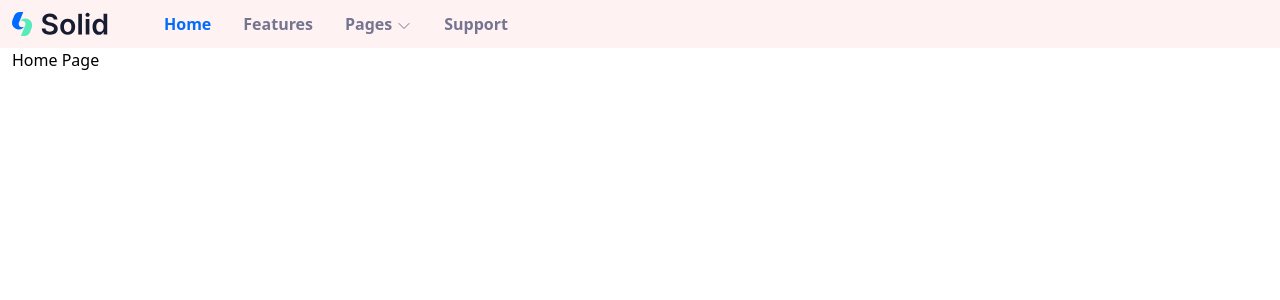
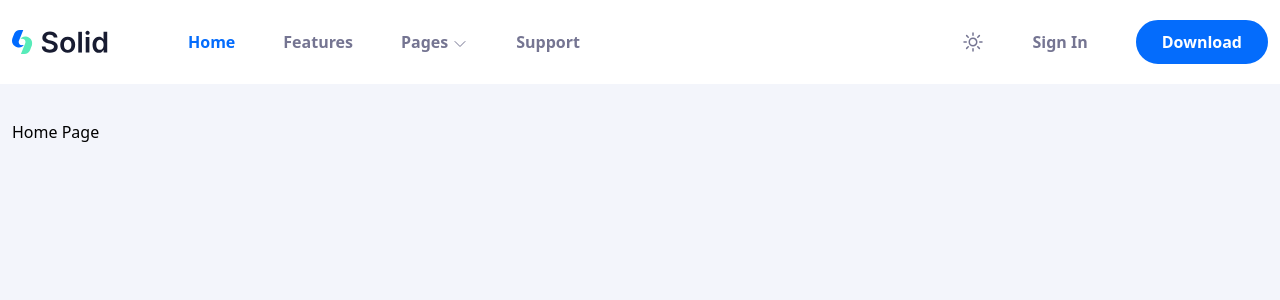
Before and after one commit to Ceci007/solid-landing-page, a React (Vite) app: page / in a window 1280 px wide. Shown: the top 300 px of the page. Built offline with nearby package versions, Linux system fonts and the light colour scheme.

Commit message:
Finish navbar styles

```diff
--- a/src/App.jsx
+++ b/src/App.jsx
@@ -13,8 +13,9 @@ import './App.css'
 function App() {
   return (
     <BrowserRouter>
+      <div className="bg-light-200 w-full h-screen">
         <Navbar />
-    <main className="md:max-w-7xl mx-auto px-5 md:px-3">
+        <main className="pt-30 md:max-w-7xl mx-auto px-5 md:px-3">
         <Routes>
           <Route path="/" element={<Home />} exact />
           <Route path="/features" element={<Features />} exact />
@@ -24,6 +25,7 @@ function App() {
           <Route path="*" element={<Navigate replace to="/404" />} />
         </Routes>
         </main>
+      </div>
     </BrowserRouter>
   )
 }
--- a/src/components/Navbar.jsx
+++ b/src/components/Navbar.jsx
@@ -4,13 +4,14 @@ import { NavLink } from 'react-router-dom';
 
 const Navbar = () => {
   return (
-    <header className="md:max-w-7xl mx-auto py-3 px-5 md:px-3 bg-red-50 flex items-center justify-between">
+    <header className="fixed top-0 left-[50%] translate-x-[-50%] md:max-w-7xl mx-auto py-5 px-5 md:px-3 bg-white flex items-center w-full justify-between">
     <div className="flex">
       <div>
         <img src={logo} width={96} height={32} />
       </div>
-      <nav className="hidden md:ml-14 md:block">
-        <ul className="flex space-x-8">
+      <div className="hidden lg:flex lg:justify-between">
+        <nav className="lg:ml-20">
+          <ul className="flex space-x-12 cursor-pointer">
             <li>
               <NavLink
                 to="/"
@@ -65,7 +66,19 @@ const Navbar = () => {
           </ul>
         </nav>
       </div>
-    <div className="block md:hidden">
+    </div>
+    <div className="hidden lg:flex">
+      <div className="flex items-center space-x-12 cursor-pointer">
+        <div>
+          <svg xmlns="http://www.w3.org/2000/svg" fill="none" viewBox="0 0 24 24" strokeWidth={1.5} stroke="currentColor" className="size-6 text-gray-300">
+            <path strokeLinecap="round" strokeLinejoin="round" d="M12 3v2.25m6.364.386-1.591 1.591M21 12h-2.25m-.386 6.364-1.591-1.591M12 18.75V21m-4.773-4.227-1.591 1.591M5.25 12H3m4.227-4.773L5.636 5.636M15.75 12a3.75 3.75 0 1 1-7.5 0 3.75 3.75 0 0 1 7.5 0Z" />
+          </svg>
+        </div>
+        <button className="border-none bg-transparent text-gray-300 font-semibold hover:text-primary-500 transition-all">Sign In</button>
+        <button className="border-2 border-primary-500 bg-primary-500 py-2 px-6 rounded-4xl text-white font-semibold hover:bg-primary-600 hover:border-primary-600 transition-all">Download</button>
+      </div>
+    </div>
+    <div className="block lg:hidden">
       <svg xmlns="http://www.w3.org/2000/svg" fill="none" viewBox="0 0 24 24" strokeWidth="1.5" stroke="currentColor" className="size-6">
         <path strokeLinecap="round" strokeLinejoin="round" d="M3.75 6.75h16.5M3.75 12h16.5m-16.5 5.25h16.5" />
       </svg>
--- a/src/index.css
+++ b/src/index.css
@@ -2,9 +2,12 @@
 
 
 @theme {
+  --color-primary-600: oklch(0.4132 0.1727 259.9);
   --color-primary-500: oklch(0.5727 0.23 259.9);
   --color-gray-300: oklch(0.573 0.0444 284.91);
   --color-red-300: oklch(0.7685 0.1369 20.73);
+
+  --color-light-200: oklch(0.9703 0.0083 271.33);
 
   --font-sans: ui-sans-serif, system-ui, sans-serif, "Apple Color Emoji", "Segoe UI Emoji", "Segoe UI Symbol", "Noto Color Emoji";
   --font-serif: ui-serif, Georgia, Cambria, "Times New Roman", Times, serif;
```
Lines whose indentation alone changed are shown as unchanged.
